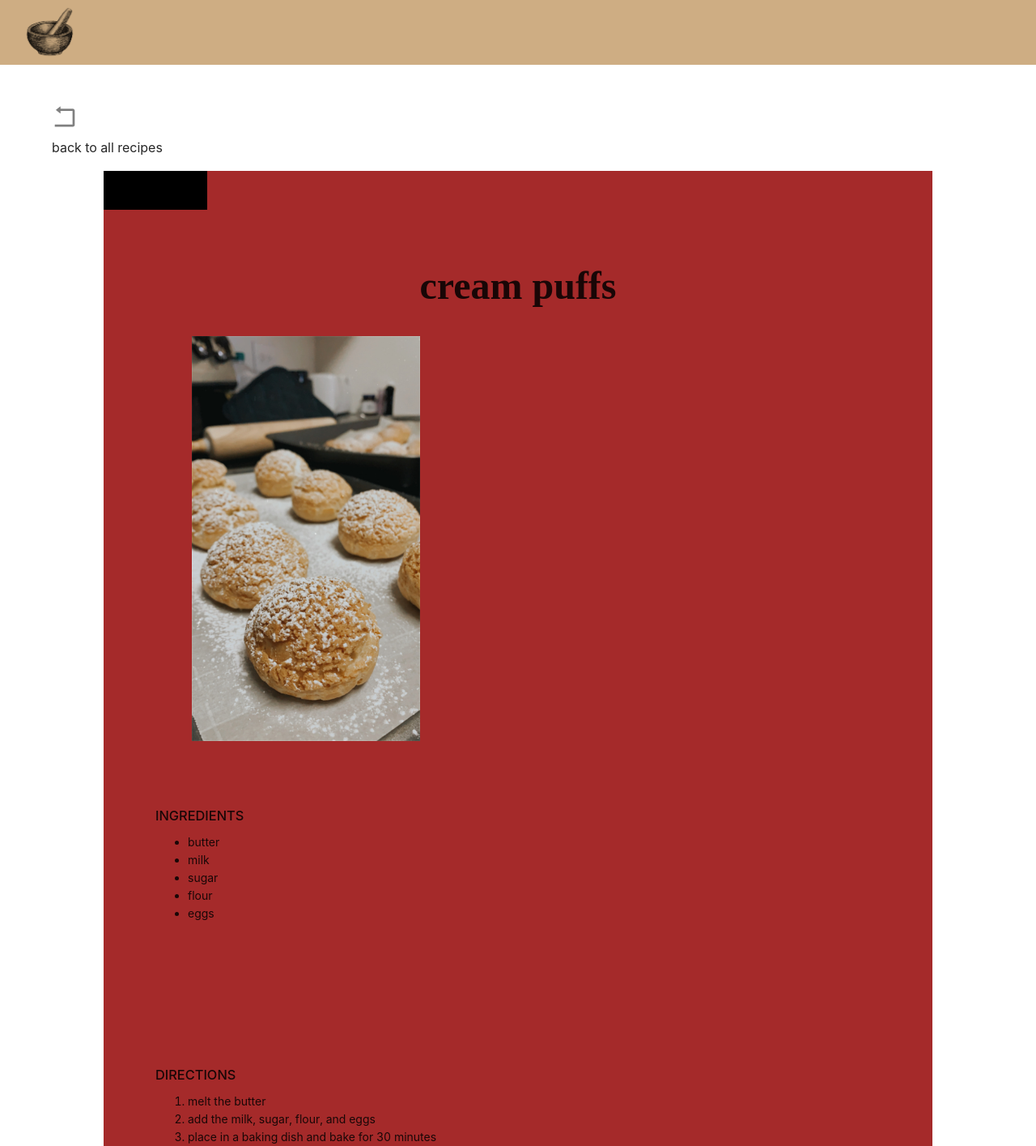
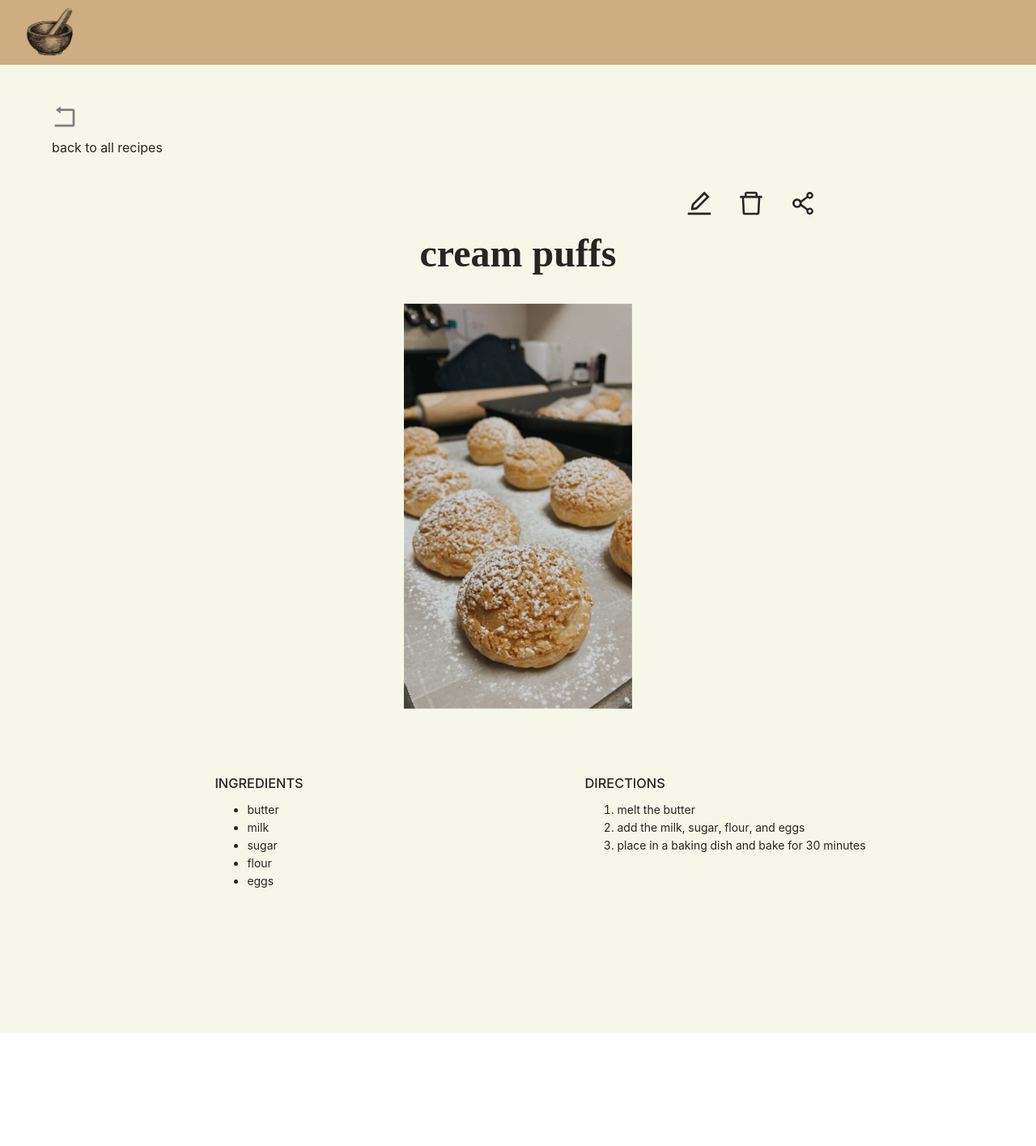
Before and after one commit to Cocineros/bumbu-frontend, a React (Create React App) app: page /recipe in a window 1280 px wide. Shown: the whole page at 81% size. After the commit the page ends 1275 px from the top, so only its background shows below. Built offline with nearby package versions, Linux system fonts and the light colour scheme.

Commit message:
added recipe card component and images to homepage

```diff
--- a/src/components/home/Home.js
+++ b/src/components/home/Home.js
@@ -28,7 +28,7 @@ export default function Home() {
             </>
           ) : (
             <>
-             <div class="home-components">
+             <div className="home-components">
         <Welcome />
 
         <div id="buttons-container">
--- a/src/components/recipe/Recipe.js
+++ b/src/components/recipe/Recipe.js
@@ -5,6 +5,8 @@ import { EditOutlined, DeleteOutlined, ShareAltOutlined, RollbackOutlined } from
 export default function Recipe() {
     return (
         <>
+        <div id="page">
+
             <div id="back-function">
                 <a href="/dashboard" id="back-btn">
                 <RollbackOutlined />
@@ -20,10 +22,13 @@ export default function Recipe() {
                 <div id="dish-name-container">
                     <h3 id="dish-name">cream puffs</h3>
                 </div>
-                <div id="image-contianer">
+                <div id="image-container">
                     <img src={SampleImage} id="sample-image" alt="sample-recipe-image" />
                 </div>
+                <div id="ing-dir-container">
                 <div id="ingredients-container">
+                    <div i="ingredients-text">
+
                     <h3> INGREDIENTS </h3>
                     <ul>
                         <li>butter</li>
@@ -32,18 +37,24 @@ export default function Recipe() {
                         <li>flour</li>
                         <li>eggs</li>
                     </ul>
+                    </div>
                 </div>
                 <div id="directions-container">
+                    <div id="directions-text">
+
                     <h3> DIRECTIONS </h3>
                     <ol>
                         <li>melt the butter</li>
                         <li>add the milk, sugar, flour, and eggs</li>
                         <li>place in a baking dish and bake for 30 minutes</li>
                     </ol>
+                    </div>
+                </div>
                 </div>
 
 
             </div>
+        </div>
         </>
 
     )
--- a/src/components/recipe/recipe.css
+++ b/src/components/recipe/recipe.css
@@ -1,11 +1,17 @@
+#page{
+    background-color: #f6f6e9;
+
+}
+
 #recipe-page {
-    width: 80vw;
-    margin:auto;
-    background-color: brown;
+    /* width: 80vw; */
+    margin: auto;
+    /* background-color: brown; */
+
 }
 
 #back-function {
-    margin-top: 5vh;
+    padding-top: 5vh;
     margin-left: 5vw;
     display: flex;
     flex-direction: column;
@@ -21,11 +27,9 @@
 }
 
 #dish-name-container {
-    /* background-color: red; */
     display: flex;
     justify-content: center;
     align-items: center;
-    margin-top: 5vh;
 }
 
 #dish-name {
@@ -38,14 +42,20 @@
 
 #ingredients-container {
     height: 40vh;
-    width: 30vw;
+    width: 45vw;
     /* background-color: blue; */
     margin-left: 5vw;
+    display: flex;
+    justify-content: center;
 }
 
 #directions-container {
     margin-left: 5vw;
+    width: 45vw;
+    display: flex;
+    justify-content: center;
 }
+
 
 
 #sample-image{
@@ -55,17 +65,31 @@ object-fit: scale-down;
 margin-bottom: 10vh;
 }
 
+#image-container{
+    /* background-color: white;
+    width: 80vw; */
+    display: flex;
+    justify-content: center;
+}
+
 #menu-bar{
     /* background-color: green; */
     height: 6vh;
-    width: 10vw;
+    width: 15vw;
     display: flex;
     flex-direction: row;
     justify-content: space-around;
     align-items: center;
     font-size: 4vh;
-    background-color: black;
-
-
+    /* background-color: black; */
+    position: relative;
+    top: 2vh;;
+    left: 65vw;
 
 }
+
+#ing-dir-container {
+    display: flex;
+    flex-direction: row;
+    width: 90vw;
+}
--- a/src/components/welcome/Welcome.js
+++ b/src/components/welcome/Welcome.js
@@ -1,5 +1,6 @@
 import LogoArtwork from '../../assets/bumbu-log-tgt.png'
 import './welcome.css'
+import OldRecipe from '../../assets/recipe-old.png'
 
 
 export default function Welcome() {
@@ -19,12 +20,13 @@ export default function Welcome() {
                     <p className="welcome-text">and access them from anywhere in the world!</p>
                 </div>
 
-                <div id="recipe-img">
-                    recipe image
-                </div>
-                {/* <div id="recipe-img2">
+                {/* <div id="recipe-img">
+
                     recipe image
                 </div> */}
+                <img src={OldRecipe} id="old-recipe-left" />
+
+                <img src={OldRecipe} id="old-recipe-right"/>
             </div>
         </>
     )
--- a/src/components/welcome/welcome.css
+++ b/src/components/welcome/welcome.css
@@ -11,7 +11,7 @@ height: 70vh;
 #welcome-text-container {
     text-align: center;
     font-family: 'Cormorant Garamond', serif;
-    font-size: 2em;
+    font-size: 4vh;
     font-weight: 500;
     line-height: 0.3em;
     margin-top: -14vh;
@@ -20,11 +20,10 @@ height: 70vh;
 
 #text-line-one {
     color: black;
-    font-size: 1.5em;
     font-weight: bolder;
 }
 
-#recipe-img {
+/* #recipe-img {
     background-color: red;
     height: 60vh;
     width: 30vw;
@@ -32,14 +31,22 @@ height: 70vh;
     position: absolute;
     top: 20vh;
     left: -20vw;
+} */
+
+
+#old-recipe-right {
+    height: 100vh;
+    /* width: 30vw; */
+    transform: rotate(-15deg);
+    position: absolute;
+    top: 7vh;
+    right: -30vw;
 }
 
-#recipe-img2 {
-    background-color: red;
-    height: 60vh;
-    width: 30vw;
-    transform: rotate(-15deg);
+#old-recipe-left {
+    height: 100vh;
+    transform: rotate(17deg);
     position: absolute;
-    top: 35vh;
-    right: -20vw;
+    top: 1vh;
+    left: -35vw;
 }
```
Also changed, not shown: src/components/addRecipe/AddRecipe.js (added, +12 -0 lines), src/assets/recipe-old.png (added), src/components/addRecipe/addRecipe.css (added).
